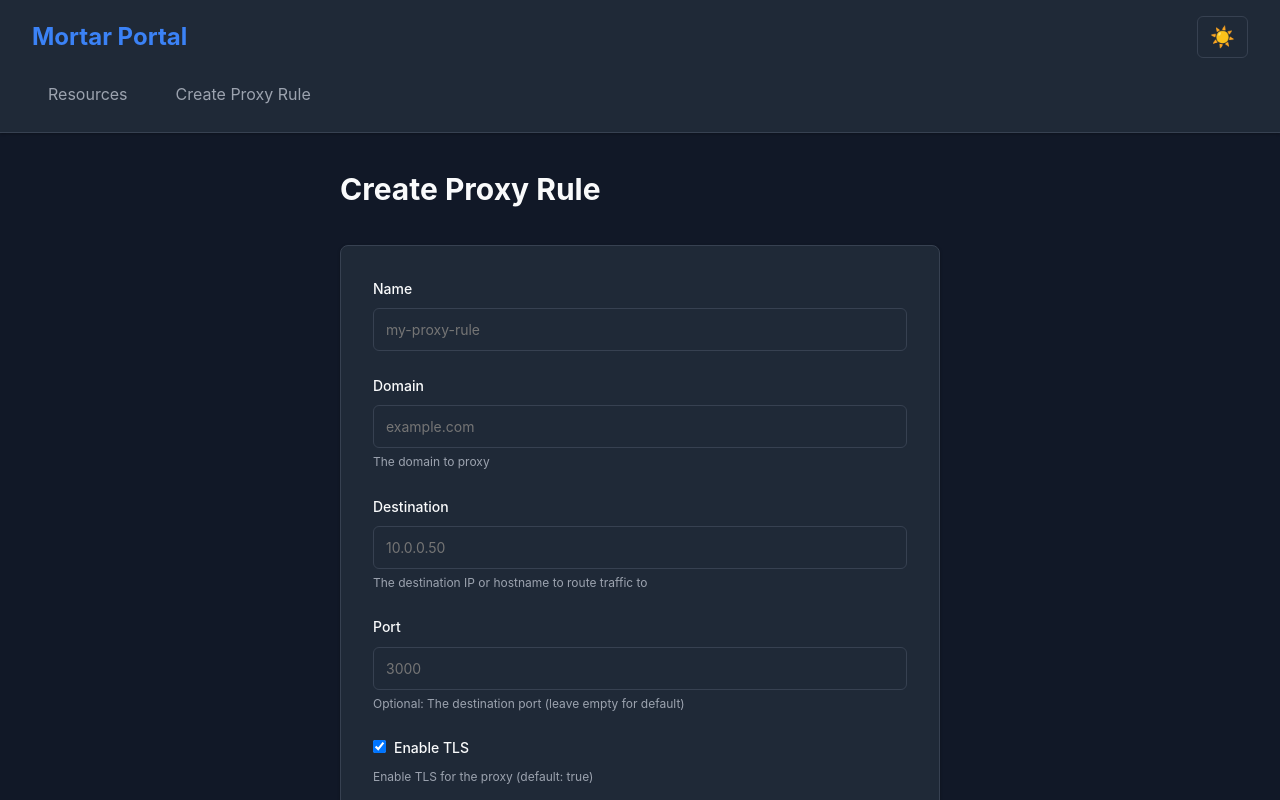
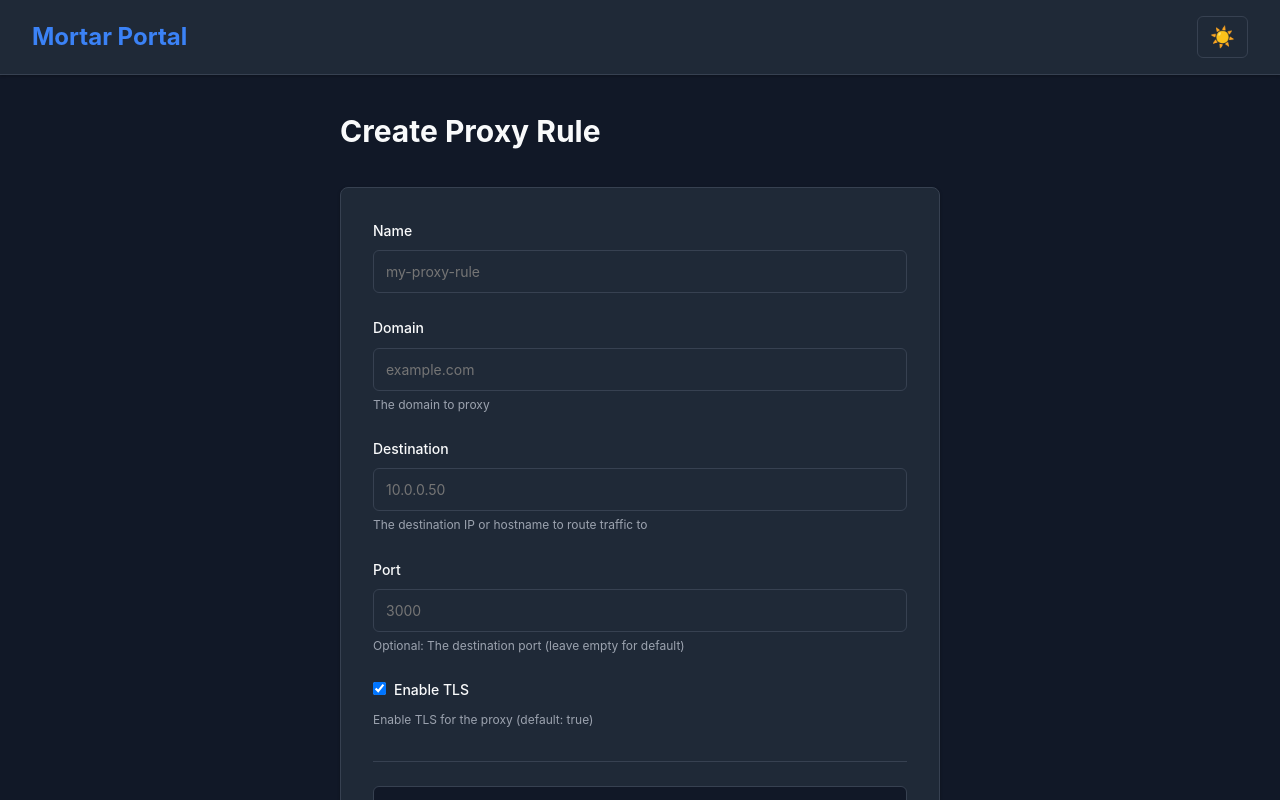
Before and after one commit to Bausteln/mortar-portal, a React (Vite) app: page /create in a window 1280 px wide. Shown: the top 800 px of the page. Built offline with nearby package versions, Linux system fonts and the light colour scheme.

Commit message:
moved proxy rule button from nav bar to dedicated button

```diff
--- a/src/App.css
+++ b/src/App.css
@@ -9,13 +9,9 @@
   border-bottom: 1px solid var(--border-color);
   padding: 1rem 2rem;
   box-shadow: var(--shadow);
-}
-
-.header-top {
   display: flex;
   justify-content: space-between;
   align-items: center;
-  margin-bottom: 1rem;
 }
 
 .header h1 {
@@ -40,29 +36,6 @@
 .theme-toggle:hover {
   background-color: var(--bg-secondary);
   transform: scale(1.1);
-}
-
-.header nav {
-  display: flex;
-  gap: 1rem;
-}
-
-.header nav a {
-  color: var(--text-secondary);
-  text-decoration: none;
-  padding: 0.5rem 1rem;
-  border-radius: 6px;
-  transition: all 0.2s;
-}
-
-.header nav a:hover {
-  background-color: var(--bg-secondary);
-  color: var(--primary-color);
-}
-
-.header nav a.active {
-  background-color: var(--primary-color);
-  color: white;
 }
 
 .main {
--- a/src/App.jsx
+++ b/src/App.jsx
@@ -1,4 +1,4 @@
-import { BrowserRouter as Router, Routes, Route, Link } from 'react-router-dom'
+import { BrowserRouter as Router, Routes, Route } from 'react-router-dom'
 import ResourcesList from './components/ResourcesList'
 import ProxyRuleForm from './components/ProxyRuleForm'
 import { useTheme } from './context/ThemeContext'
@@ -11,16 +11,10 @@ function App() {
     <Router>
       <div className="app">
         <header className="header">
-          <div className="header-top">
-            <h1>Mortar Portal</h1>
-            <button onClick={toggleTheme} className="theme-toggle" aria-label="Toggle theme">
-              {isDark ? '☀️' : '🌙'}
-            </button>
-          </div>
-          <nav>
-            <Link to="/">Resources</Link>
-            <Link to="/create">Create Proxy Rule</Link>
-          </nav>
+          <h1>Mortar Portal</h1>
+          <button onClick={toggleTheme} className="theme-toggle" aria-label="Toggle theme">
+            {isDark ? '☀️' : '🌙'}
+          </button>
         </header>
         <main className="main">
           <Routes>
--- a/src/components/ResourcesList.css
+++ b/src/components/ResourcesList.css
@@ -14,10 +14,39 @@
   color: var(--text-primary);
 }
 
+.list-actions {
+  display: flex;
+  gap: 0.75rem;
+}
+
+.btn-create {
+  background-color: var(--primary-color);
+  color: white;
+  border: none;
+  padding: 0.625rem 1.25rem;
+  border-radius: 6px;
+  font-size: 0.875rem;
+  font-weight: 500;
+  cursor: pointer;
+  transition: all 0.2s;
+}
+
+.btn-create:hover {
+  background-color: var(--primary-hover);
+  transform: translateY(-1px);
+  box-shadow: var(--shadow-lg);
+}
+
 .btn-refresh {
   background-color: var(--bg-primary);
   color: var(--text-primary);
   border: 1px solid var(--border-color);
+  padding: 0.625rem 1.25rem;
+  border-radius: 6px;
+  font-size: 0.875rem;
+  font-weight: 500;
+  cursor: pointer;
+  transition: all 0.2s;
 }
 
 .btn-refresh:hover {
--- a/src/components/ResourcesList.jsx
+++ b/src/components/ResourcesList.jsx
@@ -115,10 +115,7 @@ function ResourcesList() {
     <div key={`proxyrule-${rule.metadata.name}`} className="rule-card">
       <div className="rule-header">
         <div className="rule-title">
-          <div className="title-row">
-            <h3>{rule.metadata.name}</h3>
-            <span className="resource-type-badge resource-type-proxyrule">Proxy Rule</span>
-          </div>
+          <h3>{rule.metadata.name}</h3>
           {getStatusBadge(rule)}
         </div>
         <div className="rule-actions">
@@ -204,7 +201,12 @@ function ResourcesList() {
     <div className="resources-list">
       <div className="list-header">
         <h2>Resources</h2>
-        <button onClick={fetchResources} className="btn-refresh">Refresh</button>
+        <div className="list-actions">
+          <button onClick={() => navigate('/create')} className="btn-create">
+            Create Proxy Rule
+          </button>
+          <button onClick={fetchResources} className="btn-refresh">Refresh</button>
+        </div>
       </div>
 
       <div className="filter-tabs">
```
